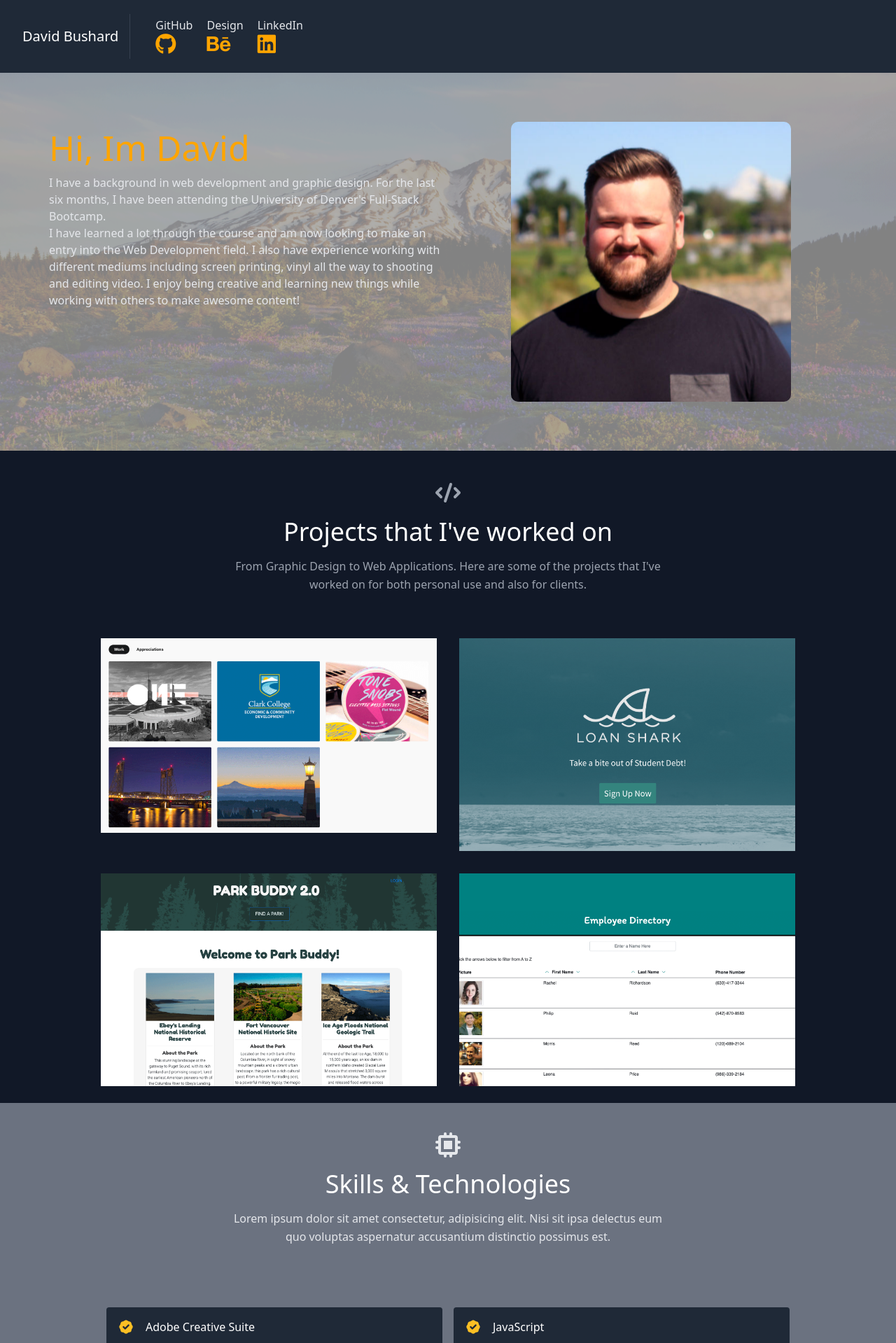
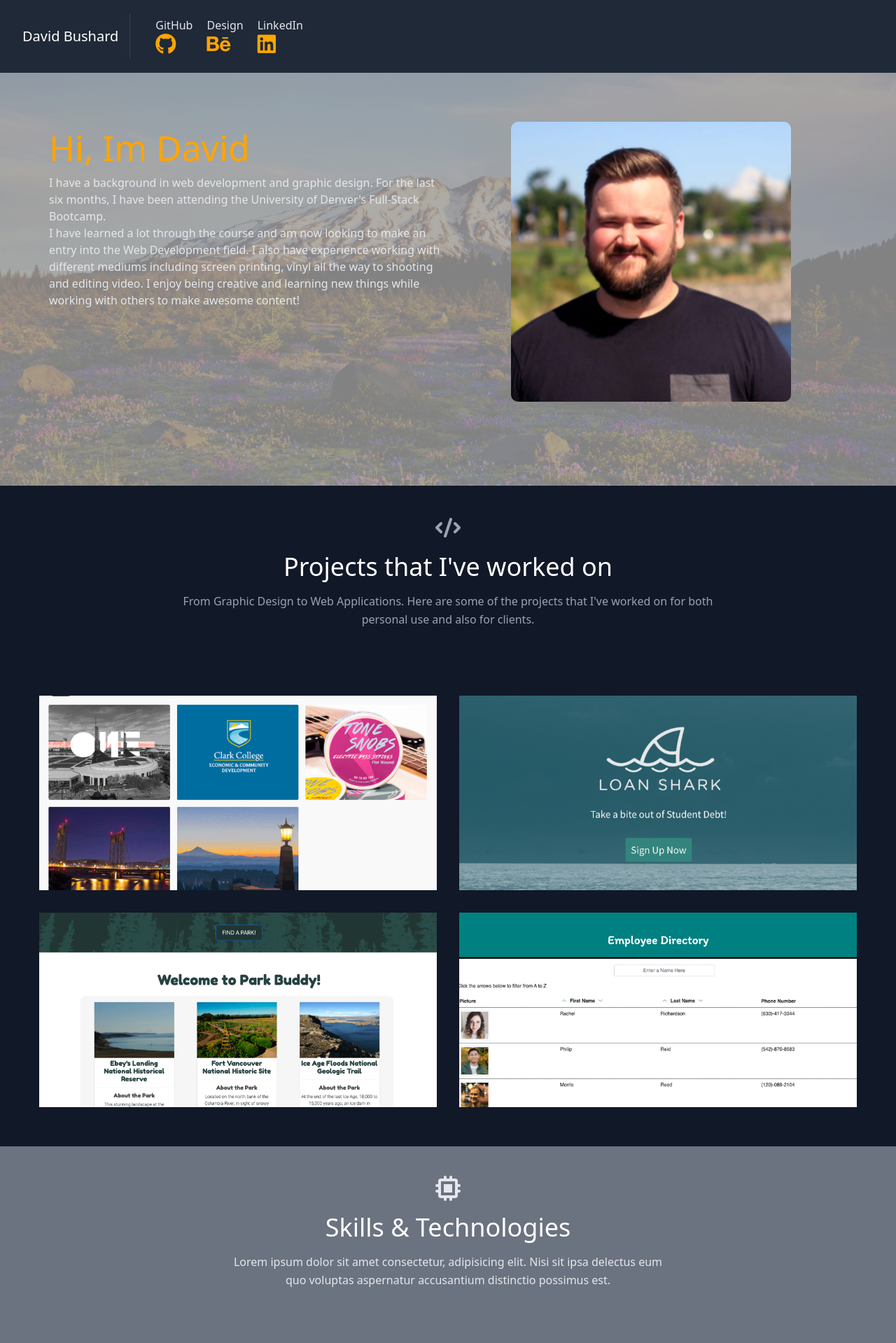
Before and after one commit to DavidBuoy/reactportfoliosite, a React (Create React App) app: page / in a window 1280 px wide. Shown: the top 1919 px of the page at 70% size. Built offline with nearby package versions, Linux system fonts and the light colour scheme.

Commit message:
changed some stuff to projects

```diff
--- a/src/components/About/style.css
+++ b/src/components/About/style.css
@@ -22,15 +22,20 @@
   .hero-h1 {
     font-size: 30px;
   }
-  .imgage {
-    width: 200px;
-    height: auto;
-  }
 }
 
 .about-header {
   font-size: 50px;
   color: orange;
+}
+
+.image {
+  width: 400px;
+  height: auto;
+  border-radius: 10px;
+  margin-left: auto;
+  margin-right: auto;
+  display: block;
 }
 
 @media (min-width: 100px) {
@@ -42,23 +47,15 @@
   .wrapper {
     padding: 15px;
   }
+  .image {
+    margin-bottom: 50px;
+  }
 }
 @media (min-width: 700px) {
   .about-grid {
-    display: grid;
     grid-template-columns: 1fr 1fr;
-    grid-gap: 20px;
   }
   .wrapper {
     padding: 70px;
   }
 }
-
-.image {
-  width: 400px;
-  height: auto;
-  border-radius: 10px;
-  margin-left: auto;
-  margin-right: auto;
-  display: block;
-}
--- a/src/components/Projects/Projects.jsx
+++ b/src/components/Projects/Projects.jsx
@@ -6,7 +6,7 @@ import "./style.css";
 export default function Projects() {
   return (
     <section id="projects" className="text-gray-400 bg-gray-900 body-font">
-      <div className="container px-5 py-10 mx-auto text-center lg:px-40">
+      <div className="container px-5 py-10 mx-auto text-center lg:px-10">
         <div className="flex flex-col w-full mb-20">
           <CodeIcon className="mx-auto inline-block w-10 mb-4" />
           <h1 className="sm:text-4xl text-3xl font-medium title-font mb-4 text-white">
@@ -19,7 +19,7 @@ export default function Projects() {
           </p>
         </div>
 
-        <div className="flex flex-wrap -m-8">
+        <div className="project-side-margin flex flex-wrap m-auto">
           {projects.map((project) => (
             <a
               // href={project.link}
```
Also changed, not shown: 7 other files (tests, documents, lock files or other folders).
